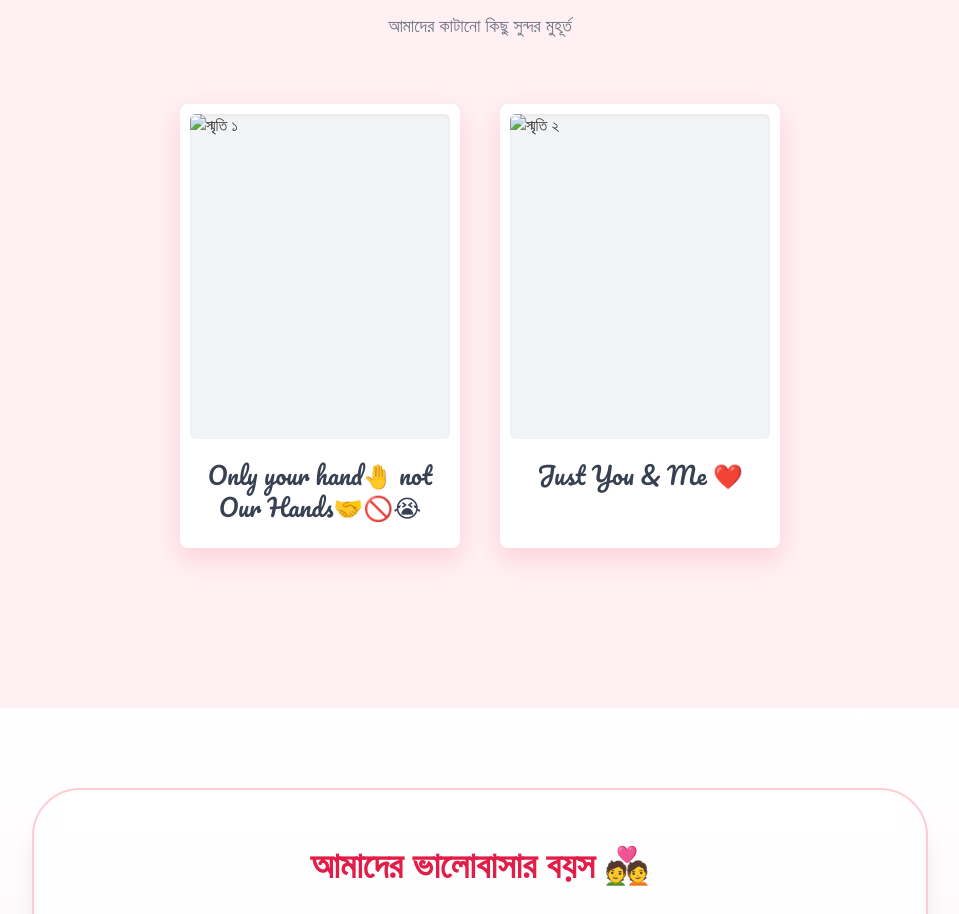
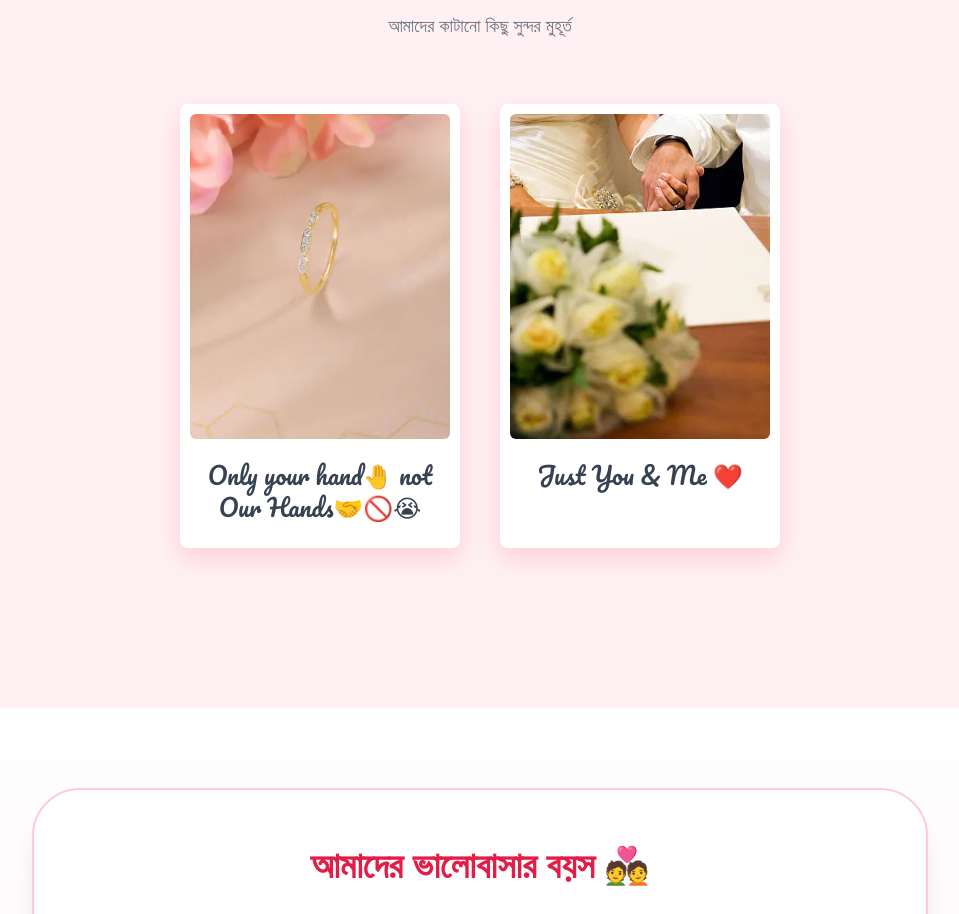
Before and after one commit to sabbirislam360/ratul, a plain HTML site: page index.html in a window 1280 px wide. Shown: the part 4188-5102 px from the top of the page, without its empty margins (160-1119 px from the left). Drawn offline with nearby package versions, Linux system fonts and the light colour scheme; a web font is replaced by a local one.

Commit message:
Update index.html

```diff
--- a/index.html
+++ b/index.html
@@ -395,7 +395,7 @@
                 <div data-aos="flip-left" class="polaroid w-full max-w-[280px] rotate-[-4deg] group bg-white rounded-lg">
                     <div class="bg-gray-100 w-full aspect-[4/5] flex items-center justify-center rounded-md overflow-hidden shadow-inner relative">
                         <!-- Offline image 1 -->
-                        <img src="স্মৃতি ১ .jpg" alt="স্মৃতি ১" class="w-full h-full object-cover object-center transition-transform duration-700 group-hover:scale-110">
+                        <img src="assets/1.jpg" alt="YOur hand without me" class="w-full h-full object-cover object-center transition-transform duration-700 group-hover:scale-110">
                         <div class="absolute inset-0 bg-gradient-to-t from-pink-500/40 to-transparent opacity-0 group-hover:opacity-100 transition-opacity duration-500"></div>
                     </div>
                     <p class="text-center mt-5 text-gray-700 font-cursive text-2xl">Only your hand🤚 not Our Hands🤝🚫😭 </p>
@@ -406,7 +406,7 @@
                 <div data-aos="flip-left" data-aos-delay="400" class="polaroid w-full max-w-[280px] rotate-[-2deg] mt-8 md:mt-0 group bg-white rounded-lg">
                     <div class="bg-gray-100 w-full aspect-[4/5] flex items-center justify-center rounded-md overflow-hidden shadow-inner relative">
                         <!-- Offline image 3 -->
-                        <img src="স্মৃতি ২ .jpg" alt="স্মৃতি ২" class="w-full h-full object-cover object-center transition-transform duration-700 group-hover:scale-110">
+                        <img src="assets/2.jpg" alt="You & Me" class="w-full h-full object-cover object-center transition-transform duration-700 group-hover:scale-110">
                         <div class="absolute inset-0 bg-gradient-to-t from-pink-500/40 to-transparent opacity-0 group-hover:opacity-100 transition-opacity duration-500"></div>
                     </div>
                     <p class="text-center mt-5 text-gray-700 font-cursive text-2xl">Just You & Me ❤️</p>
```
